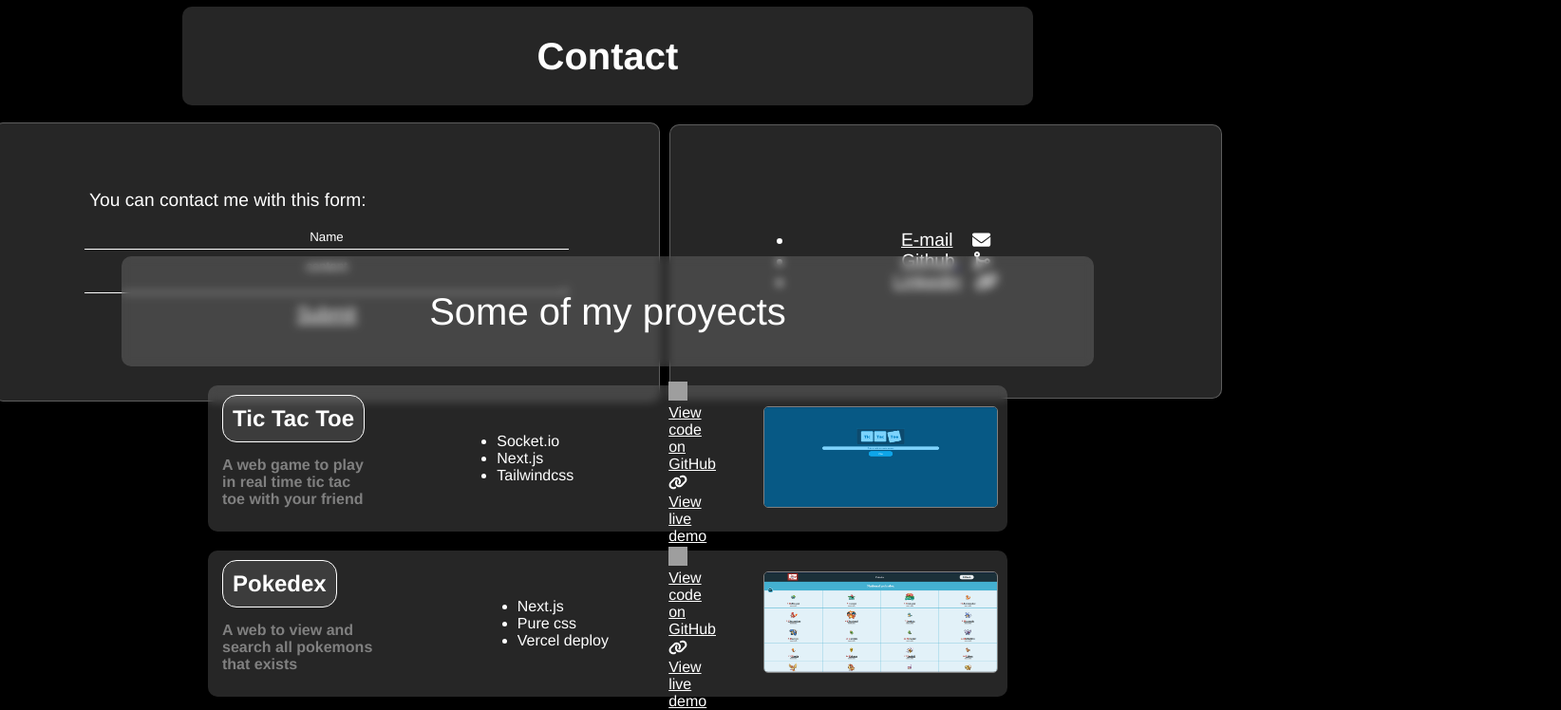
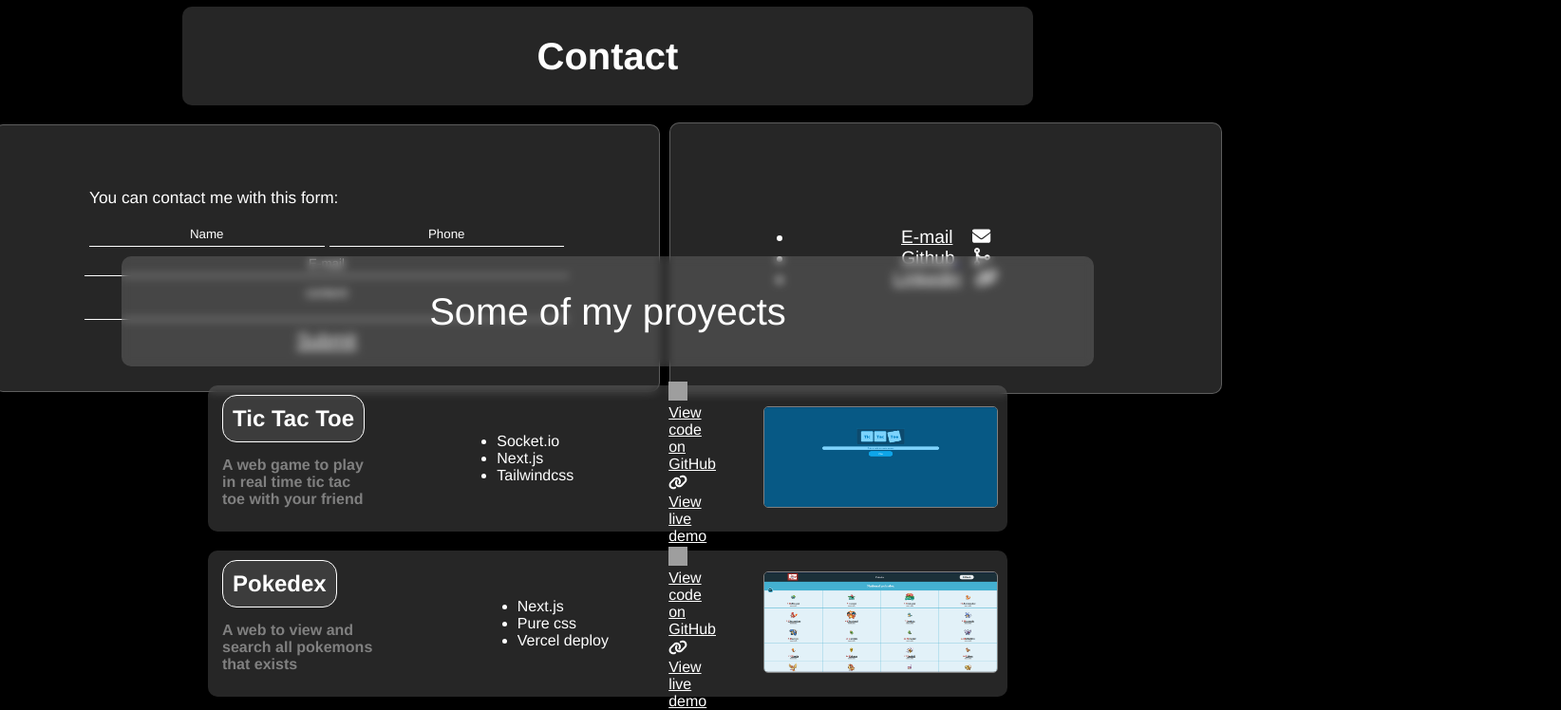
Before and after one commit to chemokita13/Portfolio, a React (Create React App) app: page / in a window 1280 px wide. Shown: the part 1340-2088 px from the top of the page at 95% size, 1644 px wide, since content can reach past the window. Built offline with nearby package versions, Linux system fonts and the light colour scheme; grey boxes are pictures that could not be loaded.

Commit message:
contact form styles changed

```diff
--- a/src/components/About.js
+++ b/src/components/About.js
@@ -97,9 +97,17 @@ function About() {
             <div className="about-container contact-container">
                 <Fade left>
                     <div className="about-description contact-description">
-                        You can contact me with this form:
+                        <span>You can contact me with this form:</span>
                         <form className="contact-form">
-                            <input name="name" placeholder="Name" />
+                            <div className="nameAndPhone">
+                                <input name="name" placeholder="Name" />
+                                <input name="phone" placeholder="Phone" />
+                            </div>
+                            <input
+                                name="email"
+                                type="email"
+                                placeholder="E-mail"
+                            />
                             <textarea
                                 name="content"
                                 placeholder="content"
--- a/src/components/about.css
+++ b/src/components/about.css
@@ -90,6 +90,9 @@
 
 .contact-description {
     width: 500px;
+    padding-top: 65px;
+    padding-bottom: 65px;
+    height: 150px;
 }
 
 .contact-card {
@@ -158,3 +161,14 @@
     background-color: rgba(255, 255, 255, 0.05);
     scale: 1.05;
 }
+
+.nameAndPhone {
+    display: flex;
+    flex-direction: row;
+    gap: 5px;
+    width: 100%;
+}
+
+.about-description span {
+    font-size: 90%;
+}
```
